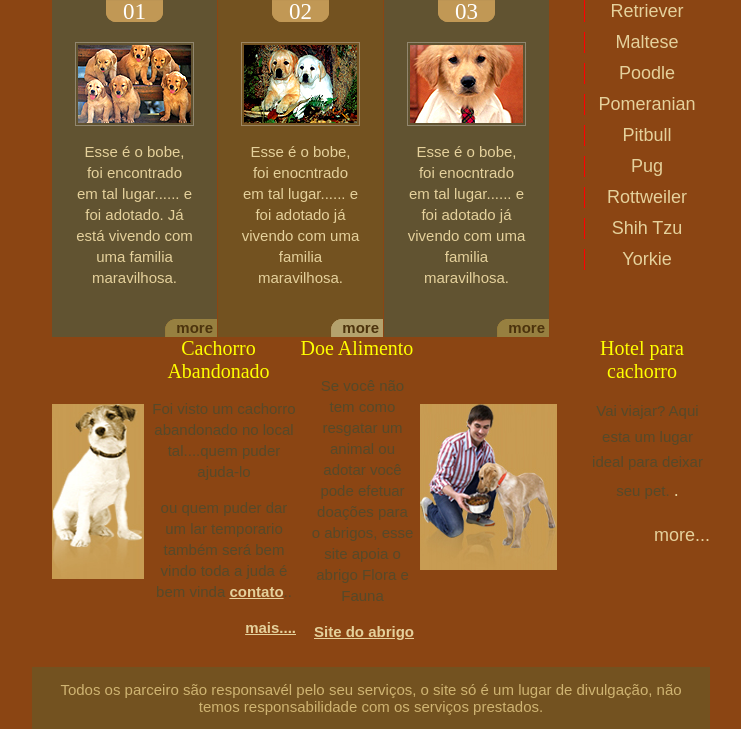
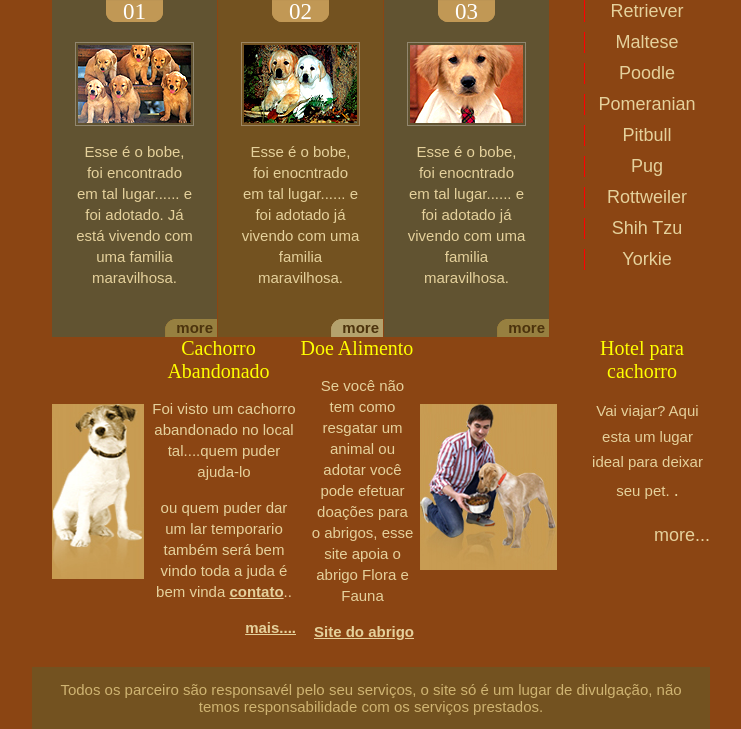
Before and after one commit to Tony-Aquino/Projeto_PHP, a PHP site: page / in a window 1280 px wide. Shown: the part 818-1547 px from the top of the page, without its empty margins (269-1010 px from the left). Run offline with PHP 8.4, Linux system fonts and the light colour scheme.

Commit message:
Update style.css

```diff
--- a/style.css
+++ b/style.css
@@ -251,7 +251,7 @@
 }
 /** later **/
 #later {
-    color: #564929;
+    color: #E5D19C;
 }
 /*titulo dos cachorro abandonados hotel e doação de ração*/
 #later h2 {
```
